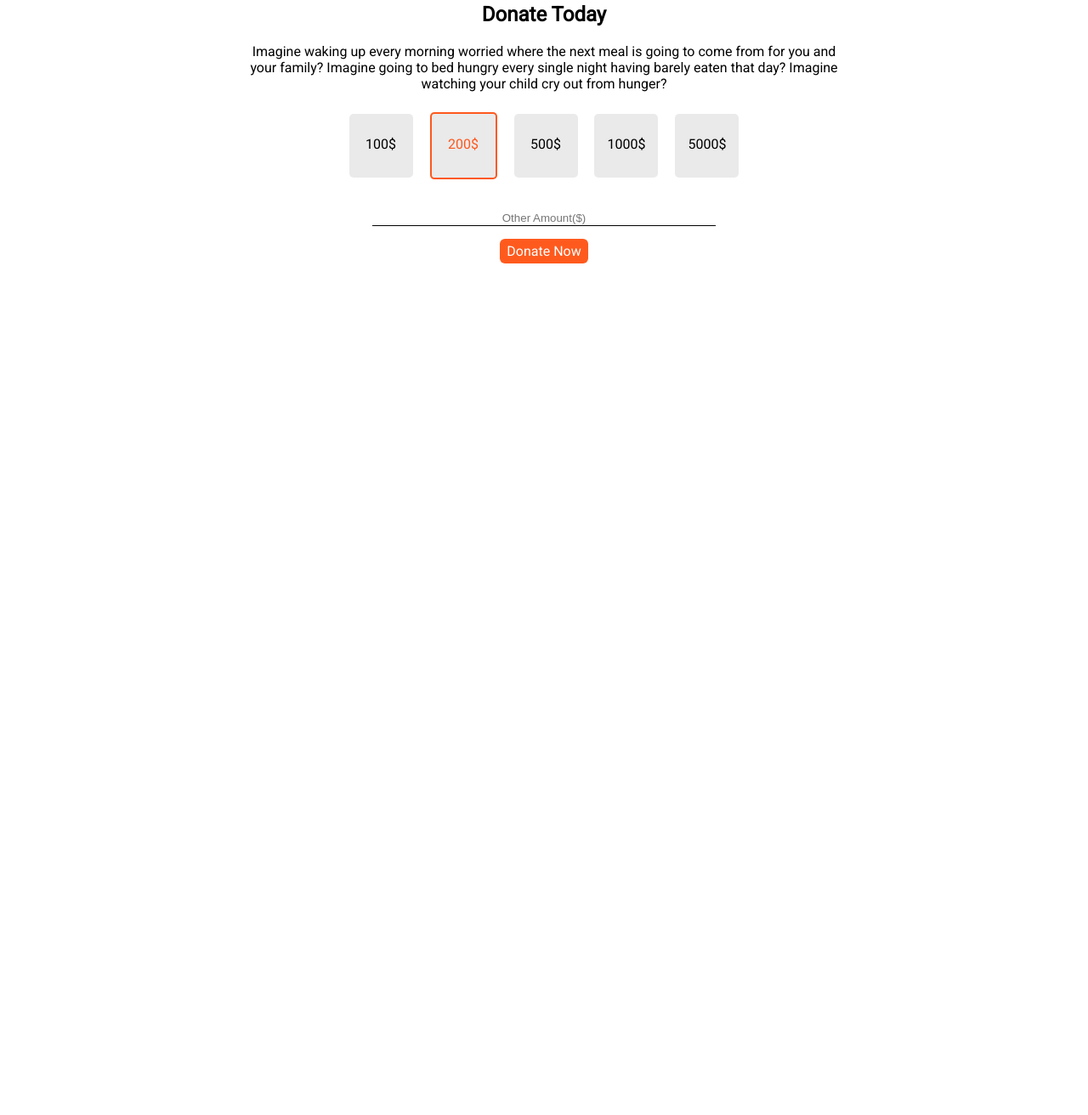
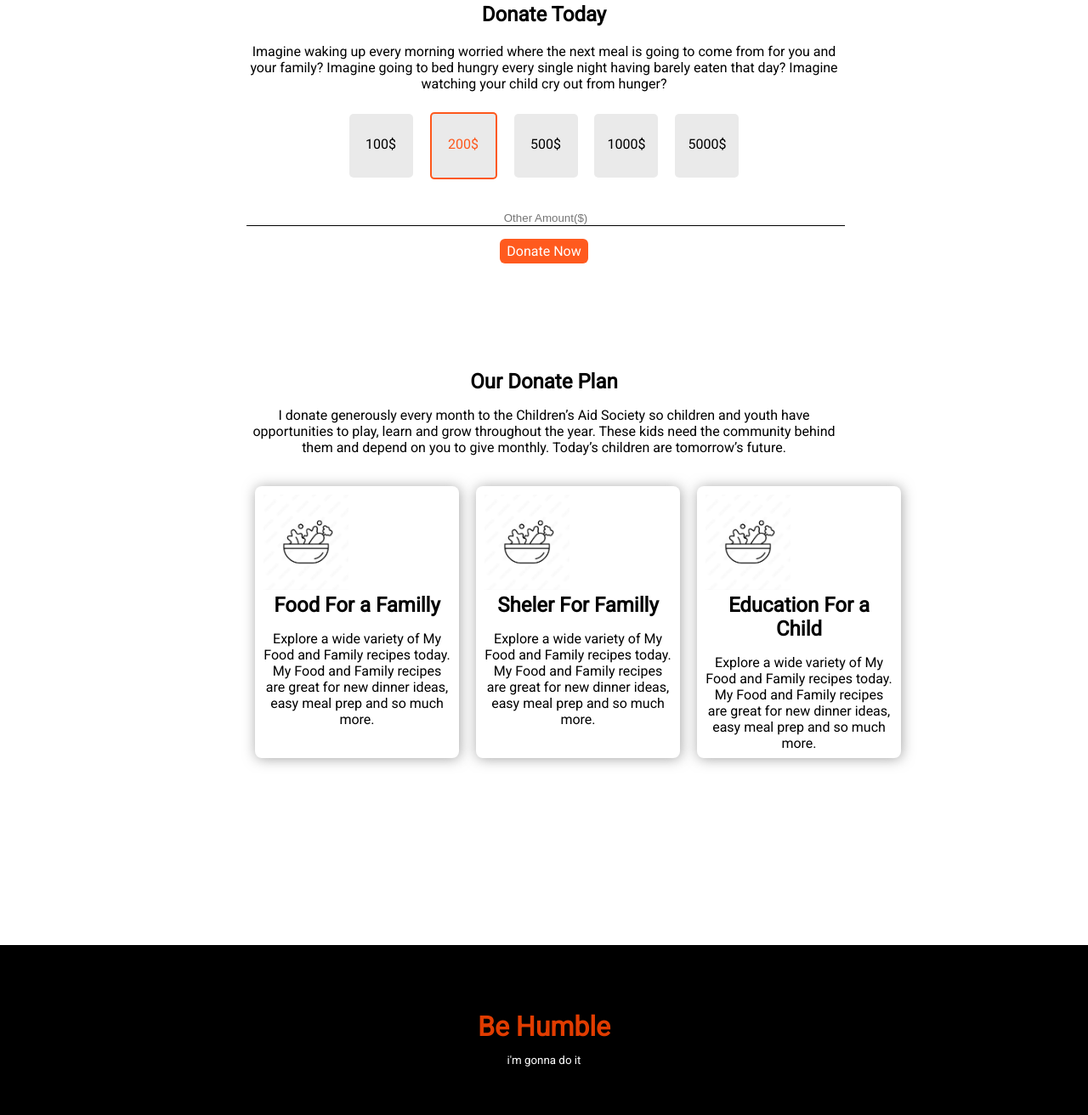
Before and after one commit to MD-RaihanHossen/assignments-r01, a plain HTML site: page index.html in a window 1280 px wide. Shown: the part 507-1819 px from the top of the page at 85% size. Before the commit the page ends 1012 px from the top, so only its background shows below. Drawn offline with Linux system fonts and the light colour scheme.

Commit message:
footter contant input

```diff
--- a/index.html
+++ b/index.html
@@ -8,7 +8,7 @@
     <title>Donate Happiness</title>
     <link rel="preconnect" href="https://fonts.googleapis.com">
     <link rel="preconnect" href="https://fonts.gstatic.com" crossorigin>
-    <link href="https://fonts.googleapis.com/css2?family=Roboto&display=swap" rel="stylesheet">
+    <link href="https://fonts.googleapis.com/css2?family=Roboto:ital,wght@0,400;1,300&display=swap" rel="stylesheet">
 
     <link rel="stylesheet" href="style/style.css">
 </head>
@@ -17,20 +17,33 @@
     <section class="first-section top-banar">
         <div id="first-section-div" class="first-section-div">
             <h2>Let's Help Those Who Are <br> More In Need</h2>
-            <p>Action for Happiness is a tiny organisation aiming to have a big impact. We rely on donations so please give what you can, however small. It all helps to make a difference.</p>
+            <p>Action for Happiness is a tiny organisation aiming to have a big impact. We rely on donations so please
+                give what you can, however small. It all helps to make a difference.</p>
             <a href="#">Donate Now</a>
         </div>
     </section>
     <section id="sceand-section">
         <div class="donate-today-area">
             <h1>Donate Today</h1>
-        <p>Imagine waking up every morning worried where the next meal is going to come from for you and your family? Imagine going to bed hungry every single night having barely eaten that day? Imagine watching your child cry out from hunger?</p>
+            <p>Imagine waking up every morning worried where the next meal is going to come from for you and your
+                family? Imagine going to bed hungry every single night having barely eaten that day? Imagine watching
+                your child cry out from hunger?</p>
             <div class="amount-count">
-            <div> <p>100$</p> </div>
-            <div id="donate-dollar"> <p>200$</p> </div>
-            <div> <p>500$</p> </div>
-            <div> <p>1000$</p> </div>
-            <div> <p> 5000$</p></div>
+                <div>
+                    <p>100$</p>
+                </div>
+                <div id="donate-dollar">
+                    <p>200$</p>
+                </div>
+                <div>
+                    <p>500$</p>
+                </div>
+                <div>
+                    <p>1000$</p>
+                </div>
+                <div>
+                    <p> 5000$</p>
+                </div>
             </div>
             <div id="input-area">
                 <input type="text" placeholder="Other Amount($)">
@@ -41,6 +54,61 @@
 
         </div>
     </section>
+
+    <section class="donate-plan">
+        <div class="">
+            <h1>Our Donate Plan</h1>
+            <p>I donate generously every month to the Children’s Aid Society so children and youth have opportunities to
+                play, learn and grow throughout the year. These kids need the community behind them and depend on you to
+                give monthly. Today’s children are tomorrow’s future.</p>
+        </div>
+        <div class="donate-plan-box">
+            <div class="food-familly">
+
+                <div class="food-image">
+                    <img src="images/food.jpeg" alt="">
+                </div>
+                <div>
+                    <h1>Food For a Familly</h1>
+                    <p>Explore a wide variety of My Food and Family recipes today. My Food and Family recipes are great
+                        for new dinner ideas, easy meal prep and so much more.</p>
+                </div>
+
+            </div>
+            <div class="food-familly">
+
+                <div class="food-image">
+                    <img src="images/food.jpeg" alt="">
+                </div>
+                <div>
+                    <h1>Sheler For Familly</h1>
+                    <p>Explore a wide variety of My Food and Family recipes today. My Food and Family recipes are great
+                        for new dinner ideas, easy meal prep and so much more.</p>
+                </div>
+
+            </div>
+            <div class="food-familly">
+
+                <div class="food-image">
+                    <img src="images/food.jpeg" alt="">
+                </div>
+                <div>
+                    <h1>Education For a Child</h1>
+                    <p>Explore a wide variety of My Food and Family recipes today. My Food and Family recipes are great
+                        for new dinner ideas, easy meal prep and so much more.</p>
+                </div>
+
+            </div>
+        </div>
+        </div>
+    </section>
 </body>
+<footer class="footer-section">
+    <div class="footer-contain">
+        <h1>Be Humble</h1>
+        <small>i'm gonna do it</small>
+    </div>
+
+</footer>
 
 </html>
--- a/style/style.css
+++ b/style/style.css
@@ -37,13 +37,16 @@ body{
 
 /* 2nd-section-start */
 #sceand-section{
-    margin-bottom: 200px;
+    margin-bottom: 130px;
 }
 
 .donate-today-area{
     width: 700px;
     margin: auto;
     text-align: center;
+}
+.donate-today-area p{
+    font-weight: 300;
 }
 .amount-count div{
     display: inline-block;
@@ -62,7 +65,7 @@ body{
 }
 #input-area input{
     margin-bottom: 20px;
-    width: 400px;
+    width: 700px;
     border: none;
     border-bottom: 1px solid black;
     place-content: center;
@@ -78,3 +81,59 @@ body{
     padding: 5px 8px;
     border-radius: 6px;
 }
+
+/* section-3nd-start */
+
+.donate-plan{
+    width: 700px;
+    margin: auto;
+    text-align: center;
+}
+.donate-plan-box{
+    display: flex;
+
+}
+.donate-plan h1{
+    margin-bottom: 12px;
+    margin-top: 0px;
+}
+
+.donate-plan p{
+    font-weight: 300px;
+}
+
+.food-familly{
+    width: 220px;
+    height: 300px;
+    border-radius: 8px;
+    box-shadow: 1px 1px 15px rgba(128, 128, 128, 0.716);
+    padding: 10px;
+    margin:20px 10px;
+}
+
+.food-image img{
+    width: 100px;
+    margin-right:120px;
+}
+
+/* start-footer-section */
+.footer-section{
+    display: flex;
+    height: 200px;
+    background-color: black;
+    margin-top: 200px;
+
+}
+.footer-contain{
+    margin: auto;
+    text-align: center;
+
+}
+.footer-section h1{
+    color: rgba(255, 68, 0, 0.884);
+    margin-bottom: 10px;
+}
+.footer-section small{
+    font-weight: 300;
+    color: white;
+}
```
Also changed, not shown: images/food.jpeg (added). Lines whose indentation alone changed are shown as unchanged.
